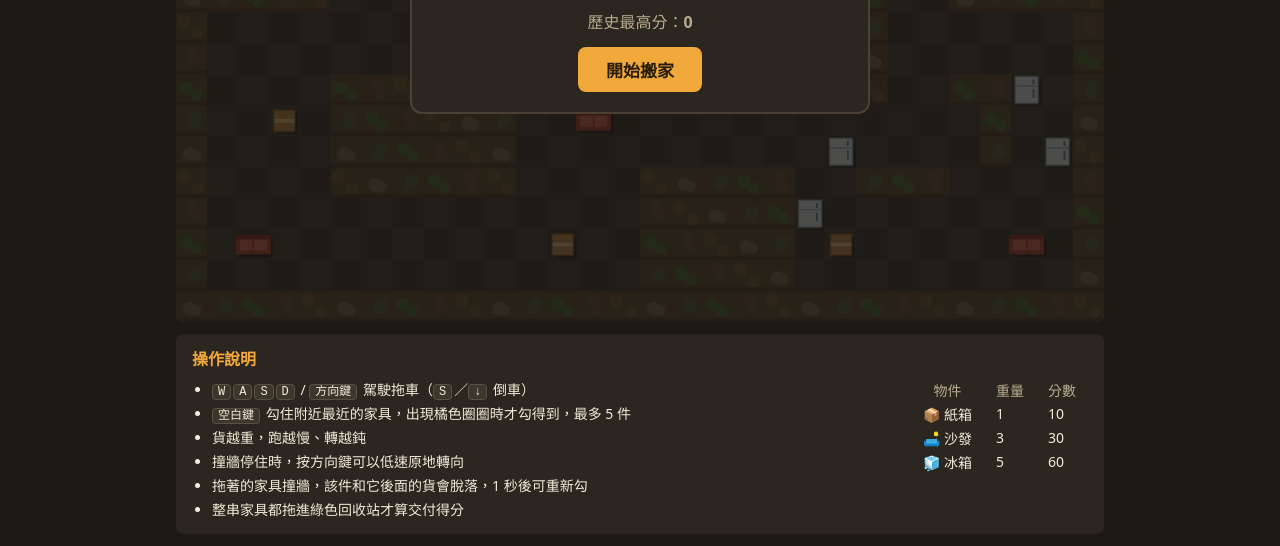
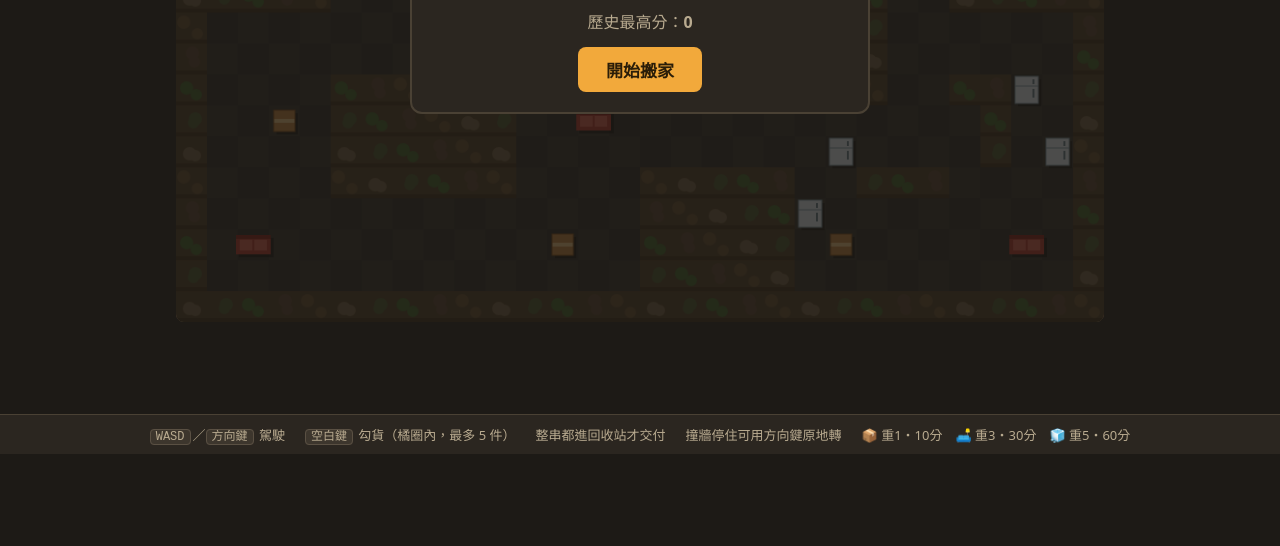
Before and after one commit to rita112025-cpu/Garbage-Mountain-Moving-Company, a plain HTML site: page index.html in a window 1280 px wide. Shown: the part 346-892 px from the top of the page. After the commit the page ends 800 px from the top, so only its background shows below. Drawn offline with Linux system fonts and the light colour scheme.

Commit message:
Replace help panel with a fixed one-line hint bar
The controls help is now a single-line bar fixed to the bottom of the
viewport (controls, hook rule, delivery rule, pivot turn, item weight and
score). It centres when it fits and scrolls horizontally on narrow screens;
the page keeps bottom padding so it never covers the canvas.

Co-Authored-By: Claude Sonnet 5.5 <noreply@anthropic.com>

```diff
--- a/index.html
+++ b/index.html
@@ -41,26 +41,15 @@
       </section>
     </div>
 
-    <section class="help" aria-labelledby="help-title">
-      <h2 id="help-title">操作說明</h2>
-      <div class="help-cols">
-        <ul class="rules">
-          <li><kbd>W</kbd><kbd>A</kbd><kbd>S</kbd><kbd>D</kbd> / <kbd>方向鍵</kbd> 駕駛拖車（<kbd>S</kbd>／<kbd>↓</kbd> 倒車）</li>
-          <li><kbd>空白鍵</kbd> 勾住附近最近的家具，出現橘色圈圈時才勾得到，最多 5 件</li>
-          <li>貨越重，跑越慢、轉越鈍</li>
-          <li>撞牆停住時，按方向鍵可以低速原地轉向</li>
-          <li>拖著的家具撞牆，該件和它後面的貨會脫落，1 秒後可重新勾</li>
-          <li>整串家具都拖進綠色回收站才算交付得分</li>
-        </ul>
-        <table class="legend">
-          <tr><th>物件</th><th>重量</th><th>分數</th></tr>
-          <tr><td>📦 紙箱</td><td>1</td><td>10</td></tr>
-          <tr><td>🛋️ 沙發</td><td>3</td><td>30</td></tr>
-          <tr><td>🧊 冰箱</td><td>5</td><td>60</td></tr>
-        </table>
-      </div>
-    </section>
   </main>
+
+  <footer class="hintbar" aria-label="操作提示">
+    <span><kbd>WASD</kbd>／<kbd>方向鍵</kbd> 駕駛</span>
+    <span><kbd>空白鍵</kbd> 勾貨（橘圈內，最多 5 件）</span>
+    <span>整串都進回收站才交付</span>
+    <span>撞牆停住可用方向鍵原地轉</span>
+    <span>📦 重1・10分　🛋️ 重3・30分　🧊 重5・60分</span>
+  </footer>
   <script src="game.js"></script>
 </body>
 </html>
--- a/style.css
+++ b/style.css
@@ -96,24 +96,24 @@ kbd {
   font-size: 12px;
 }
 
-.help {
-  margin-top: 12px;
-  padding: 12px 16px;
+.wrap { padding-bottom: 56px; } /* keeps the canvas clear of the fixed hint bar */
+
+.hintbar {
+  position: fixed;
+  left: 0;
+  right: 0;
+  bottom: 0;
+  display: flex;
+  justify-content: safe center; /* centred when it fits, left-aligned (scrollable) when it doesn't */
+  gap: 4px 20px;
+  padding: 10px 16px;
   background: var(--panel);
-  border-radius: 8px;
+  border-top: 1px solid #4a4134;
+  color: var(--muted);
+  font-size: 13px;
+  white-space: nowrap;
+  overflow-x: auto;
 }
-
-.help h2 { font-size: 16px; margin-bottom: 8px; }
-
-.help-cols {
-  display: flex;
-  flex-wrap: wrap;
-  gap: 8px 32px;
-  align-items: flex-start;
-}
-
-.help .rules { flex: 1 1 360px; margin: 0; }
-.help .legend { margin: 0; }
 
 .legend {
   margin: 0 auto 12px;
```
